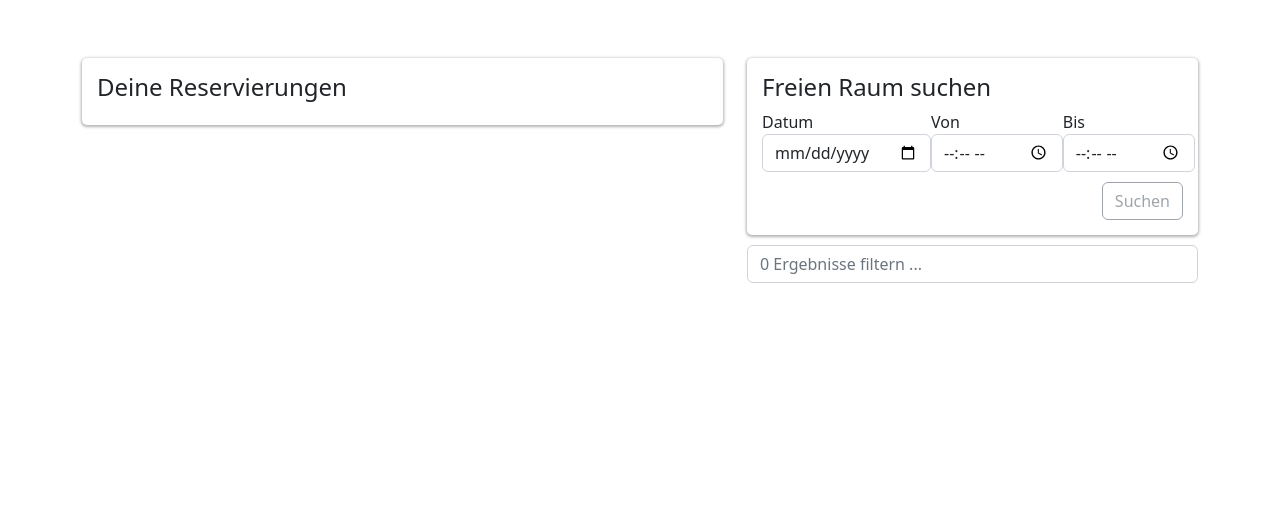
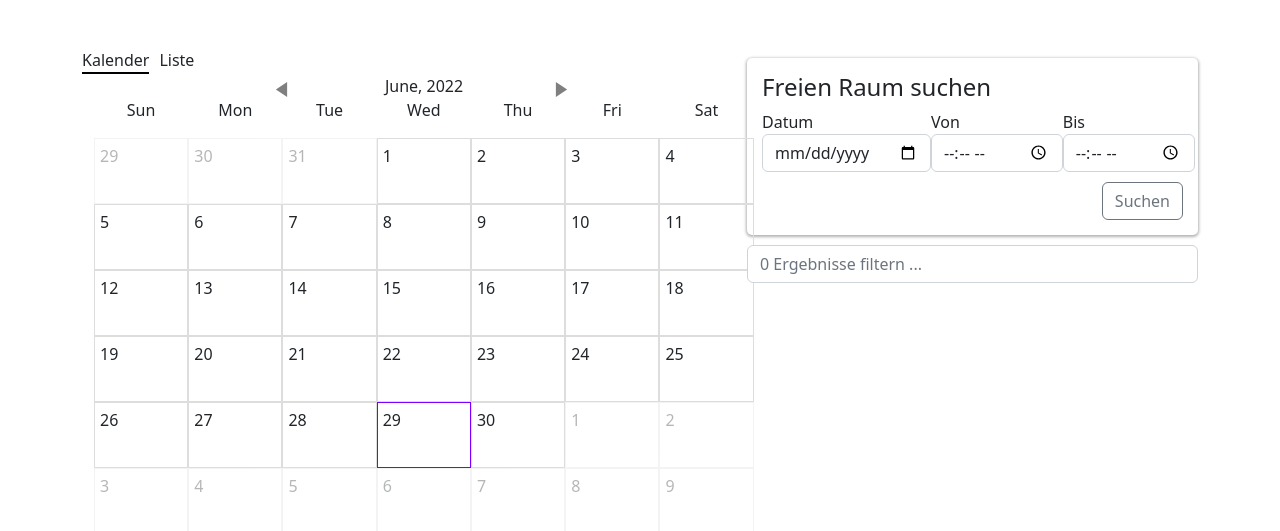
Before and after one commit to stesto/xWorkspace, a PHP site: page / in a window 1280 px wide. Shown: the part 58-589 px from the top of the page. Run offline with PHP 8.4, Linux system fonts and the light colour scheme; data that the repository does not hold is empty; some libraries are stand-ins or nearby versions.

Commit message:
API + "Kalender / Liste"-Tab

```diff
--- a/api/reservierung.php
+++ b/api/reservierung.php
@@ -6,18 +6,6 @@
             *
         FROM Reservierung res
         JOIN Raum rau ON res.RaumID = rau.ID";
-
-    if (isset($_GET["datum"]) && isset($_GET["von"]) && isset($_GET["bis"])) {
-        $datum = $_GET["datum"];
-        $von = $_GET["von"];
-        $bis = $_GET["bis"];
-
-        $query =
-        "SELECT *
-            FROM Reservierung
-            INNER JOIN Raum ON Raum.ID = Reservierung.RaumID
-            WHERE NOT (Reservierung.Von <= '$bis' AND Reservierung.Bis >= '$von') AND Reservierung.Datum = '$datum'";
-    }
 
     if (isset($_GET["benutzerId"])) {
         $benutzerId = $_GET["benutzerId"];
--- a/css/index.css
+++ b/css/index.css
@@ -35,6 +35,16 @@
     justify-content: space-between
 }
 
+.reservierung-tab {
+    margin-right: 10px;
+    user-select: none;
+    cursor: pointer;
+}
+
+.reservierung-tab.selected {
+    border-bottom: 2px solid blacK;
+}
+
 @media (max-width: 1200px) {
     .room-search-fields {
         flex-direction: column;
--- a/index.php
+++ b/index.php
@@ -6,6 +6,7 @@
 		<title>Demo</title>
 		<link href="https://cdn.jsdelivr.net/npm/bootstrap@5.2.0-beta1/dist/css/bootstrap.min.css" rel="stylesheet" integrity="sha384-0evHe/X+R7YkIZDRvuzKMRqM+OrBnVFBL6DOitfPri4tjfHxaWutUpFmBp4vmVor" crossorigin="anonymous">
 		<link href="css/index.css" rel="stylesheet">
+		<link rel="stylesheet" href="css/theme3.css"/>
 	</head>
 	<body class="d-flex flex-column h-100">
 		<div id="vue-body">
@@ -44,10 +45,14 @@
 			<main class="my-5">
 				<div class="container-md">
 					<div class="row">
-						<!-- Filter Sidebar -->
 						<div class="col-md-7 mb-4">
 							<!-- Reserviert -->
-							<div class="material-shadow">
+							<div style="display: flex;">
+								<div v-for="tab in reservierungTabs" class="reservierung-tab" :class="{ 'selected': selectedTab === tab }" v-on:click="selectTab(tab)">
+									<span>{{ tab }}</span>
+								</div>
+							</div>
+							<div class="material-shadow" v-show="selectedTab === 'Liste'" >
 								<h4 >Deine Reservierungen</h2>
 								<div>
 									<div v-for="reservation in reservations" class="reservation-div">
@@ -64,8 +69,11 @@
 									</div>
 								</div>
 							</div>
+							<div v-show="selectedTab === 'Kalender'" class="container">
+								<div id="caleandar"></div>
+							</div>
 						</div>
-						<!-- Suchergebnisse -->
+						<!-- Suche -->
 						<div class="col-md-5">
 							<div class="material-shadow" style="margin-bottom: 10px">
 								<h4>Freien Raum suchen</h4>
@@ -90,7 +98,7 @@
 							<div class="input-group">
 								<input type="text" class="form-control" :placeholder="arbeitsplaetze.length + ' Ergebnisse filtern ...'"  v-model="searchText">
 							</div>
-							<!-- Beispielliste -->
+							<!-- Freie Räume -->
 							<ul class="list-group my-3">
 							<li v-for="platz in getFilteredRooms" class="list-group-item  align-items-center">
 									<div class="d-flex justify-content-between">
@@ -132,6 +140,7 @@
 		<script src="https://unpkg.com/vue@2"></script>
 		<script src="https://cdnjs.cloudflare.com/ajax/libs/jquery/3.6.0/jquery.min.js"></script>
 		<script src="https://cdn.jsdelivr.net/npm/luxon@2.4.0/build/global/luxon.min.js"></script>
+		<script src="js/caleandar.js"></script>
 		<script src="js/index.js"></script>
 	</body>
 </html>
--- a/js/caleandar.js
+++ b/js/caleandar.js
@@ -307,7 +307,3 @@ function caleandar(el, data, settings){
   var obj = new Calendar(data, settings);
   createCalendar(obj, el);
 }
-
-const popup = document.querySelector('#popup');
-const overlay = document.querySelector('.popup-overlay');
-overlay.addEventListener('click', () => closePopup());
--- a/js/index.js
+++ b/js/index.js
@@ -17,18 +17,34 @@ var users = [
     }
 ]
 
+var reservationSearch = {
+    datum: '',
+    von: '',
+    bis: '',
+ };
+
+var reservierungTabs = [
+    'Kalender',
+    'Liste'
+];
+
 var vueRoot = {
     el: '#vue-body',
     data: {
         arbeitsplaetze: arbeitsplaetze,
         reservations: reservations,
         currentReservation: {},
-        reservationSearch: {},
+        reservationSearch: reservationSearch,
+        reservierungTabs: reservierungTabs,
+        selectedTab: reservierungTabs[0],
         users: users,
         currentUser: users[0],
         searchText: ''
     },
     methods: {
+        selectTab(tab) {
+            this.selectedTab = tab;
+        },
         toggleReservation(platz) {
             if (this.currentReservation == platz)
                 this.currentReservation = undefined;
@@ -46,7 +62,7 @@ var vueRoot = {
             sessionStorage.setItem('reservations', JSON.stringify(this.reservations));
         },
         getFreeRooms() {
-            $.get('api/reservierung.php',
+            $.get('api/raum.php',
             {
                 datum: this.reservationSearch.datum,
                 von: this.reservationSearch.von,
@@ -70,11 +86,29 @@ var vueRoot = {
                 benutzerId: this.currentUser.id
             })
             .done(function(data) {
-                var rooms = JSON.parse(data);
+                var data = JSON.parse(data);
+
+                var events = [];
                 reservations.splice(0);
-                for (var room of rooms) {
+
+                for (var room of data) {
                     reservations.push(room);
+                    console.log(room);
+                    var date = new Date(room.Datum);
+                    events.push({
+                        Date: new Date(date.getFullYear(), date.getMonth(), date.getDate()),
+                        Title: room.Nummer,
+                        Link: '#'
+                      });
                 }
+
+                var settings = {
+                    DayClick: onDateClicked
+                };
+                console.log(events);
+                var element = document.getElementById('caleandar');
+                element.innerHTML = '';
+                caleandar(element, events, settings);
             });
         }
     },
@@ -100,15 +134,20 @@ var vueRoot = {
     },
     mounted() {
         this.getReservierungen();
-        // $.get('api/reservierung.php')
-        //     .done(function(data) {
-        //         var rooms = JSON.parse(data);
-
-        //         for (var room of rooms) {
-        //             reservations.push(room);
-        //         }
-        //     });
     }
 }
 
+function onDateClicked(day, month, year) {
+    var day   = zeroPad(day,   2);
+    var month = zeroPad(month, 2);
+    var year  = zeroPad(year,  4);
+
+    reservationSearch.datum = `${ year }-${ month }-${ day }`;
+}
+
+function zeroPad(num, places) {
+    var zero = places - num.toString().length + 1;
+    return Array(+(zero > 0 && zero)).join("0") + num;
+  }
+
 new Vue(vueRoot);
--- a/kalender.php
+++ b/kalender.php
@@ -83,7 +83,6 @@
 		<footer class="mt-auto py-5 bg-dark"></footer>
 		<script src="https://cdn.jsdelivr.net/npm/bootstrap@5.2.0-beta1/dist/js/bootstrap.bundle.min.js" integrity="sha384-pprn3073KE6tl6bjs2QrFaJGz5/SUsLqktiwsUTF55Jfv3qYSDhgCecCxMW52nD2" crossorigin="anonymous"></script>
 		<script src="https://cdnjs.cloudflare.com/ajax/libs/jquery/3.6.0/jquery.min.js"></script>
-		<script type="text/javascript" src="js/caleandar.js"></script>
-		<script type="text/javascript" src="js/demo.js"></script>
+		<script type="text/javascript" src="js/calendar.js"></script>
 	</body>
 </html>
```
Also changed, not shown: api/raum.php (+29 -4 lines).
